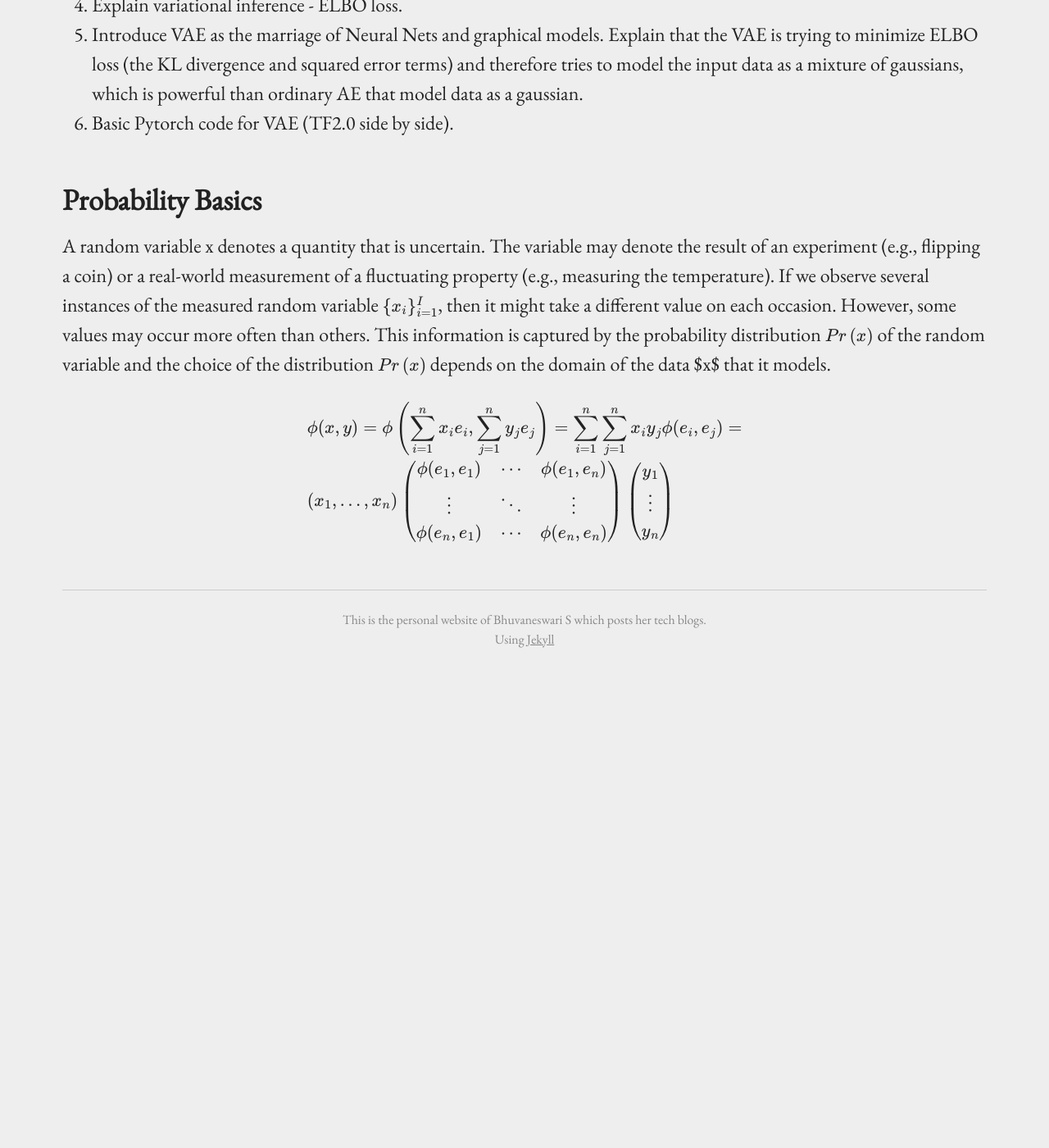
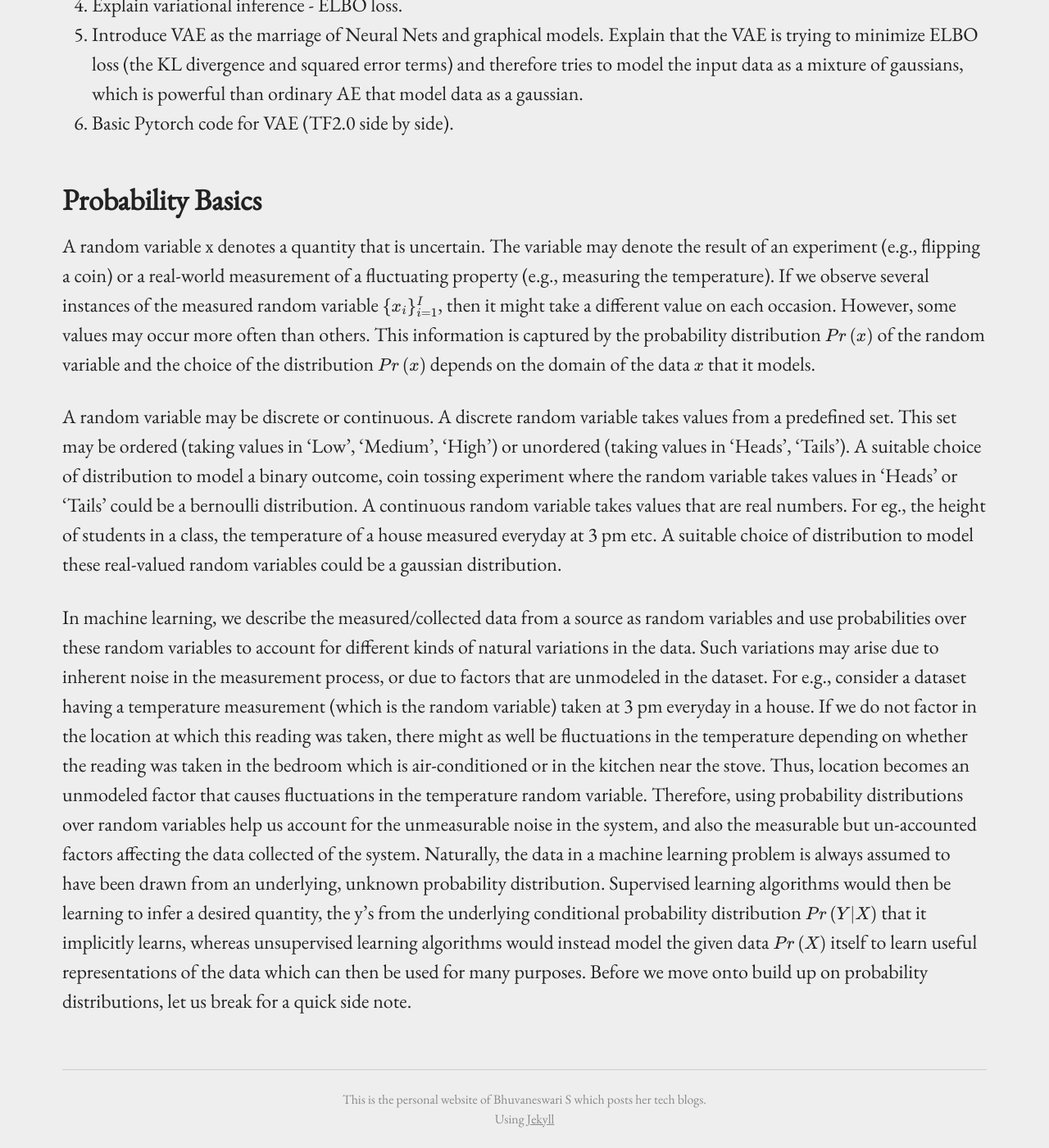
Before and after one commit to Bhuvans/Bhuvans.github.io, a Jekyll site: the page built from _posts/2022-02-18-perspective-into-variational-autoencoders.md, in a window 1280 px wide and 1400 px high, scrolled down 835 px. Shown: the whole window at 82% size. Built offline with Jekyll 4.4.1, drawn with Linux system fonts in a browser that asks for light colours; formulas are drawn with MathJax 3; before the commit the page ends 1650 px from its top, so only the background shows below that.

Commit message:
Few more lines of the blog 1

```diff
--- a/_posts/2022-02-18-perspective-into-variational-autoencoders.md
+++ b/_posts/2022-02-18-perspective-into-variational-autoencoders.md
@@ -26,22 +26,26 @@ A random variable x denotes a quantity that is uncertain. The variable may denot
 If we observe several instances of the measured random variable $$\{x_i\}_{i=1}^I$$, then it might take a different value
 on each occasion. However, some values may occur more often than others. This information is captured by the probability
 distribution $$Pr\left(x\right)$$ of the random variable and the choice of the distribution $$Pr\left(x\right)$$ depends on
-the domain of the data $x$ that it models.
+the domain of the data $$x$$ that it models.
 
-$$
+A random variable may be discrete or continuous. A discrete random variable takes values from a predefined set. This set
+may be ordered (taking values in ‘Low’, ‘Medium’, ‘High’) or unordered (taking values in ‘Heads’, ‘Tails’). A suitable
+choice of distribution to model a binary outcome, coin tossing experiment where the random variable takes values in
+‘Heads’ or ‘Tails’ could be a bernoulli distribution. A continuous random variable takes values that are real numbers.
+For eg., the height of students in a class, the temperature of a house measured everyday at 3 pm etc. A suitable choice
+of distribution to model these real-valued random variables could be a gaussian distribution.
 
-\begin{aligned}
-  & \phi(x,y) = \phi \left(\sum_{i=1}^n x_ie_i, \sum_{j=1}^n y_je_j \right)
-  = \sum_{i=1}^n \sum_{j=1}^n x_i y_j \phi(e_i, e_j) = \\
-  & (x_1, \ldots, x_n) \left( \begin{array}{ccc}
-      \phi(e_1, e_1) & \cdots & \phi(e_1, e_n) \\
-      \vdots & \ddots & \vdots \\
-      \phi(e_n, e_1) & \cdots & \phi(e_n, e_n)
-    \end{array} \right)
-  \left( \begin{array}{c}
-      y_1 \\
-      \vdots \\
-      y_n
-    \end{array} \right)
-\end{aligned}
-$$
+In machine learning, we describe the measured/collected data from a source as random variables and use probabilities
+over these random variables to account for different kinds of natural variations in the data. Such variations may arise
+due to inherent noise in the measurement process, or due to factors that are unmodeled in the dataset. For e.g., consider
+a dataset having a temperature measurement (which is the random variable) taken at 3 pm everyday in a house. If we do not
+factor in the location at which this reading was taken, there might as well be fluctuations in the temperature depending
+on whether the reading was taken in the bedroom which is air-conditioned or in the kitchen near the stove. Thus, location
+becomes an unmodeled factor that causes fluctuations in the temperature random variable. Therefore, using probability
+distributions over random variables help us account for the unmeasurable noise in the system, and also the measurable
+but un-accounted factors affecting the data collected of the system. Naturally, the data in a machine learning problem
+is always assumed to have been drawn from an underlying, unknown probability distribution. Supervised learning algorithms
+would then be learning to infer a desired quantity, the y’s from the underlying conditional probability distribution
+$$Pr\left(Y\middle| X\right)$$ that it implicitly learns, whereas unsupervised learning algorithms would instead model the
+given data $$Pr\left(X\right)$$ itself to learn useful representations of the data which can then be used for many purposes.
+Before we move onto build up on probability distributions, let us break for a quick side note.
```
